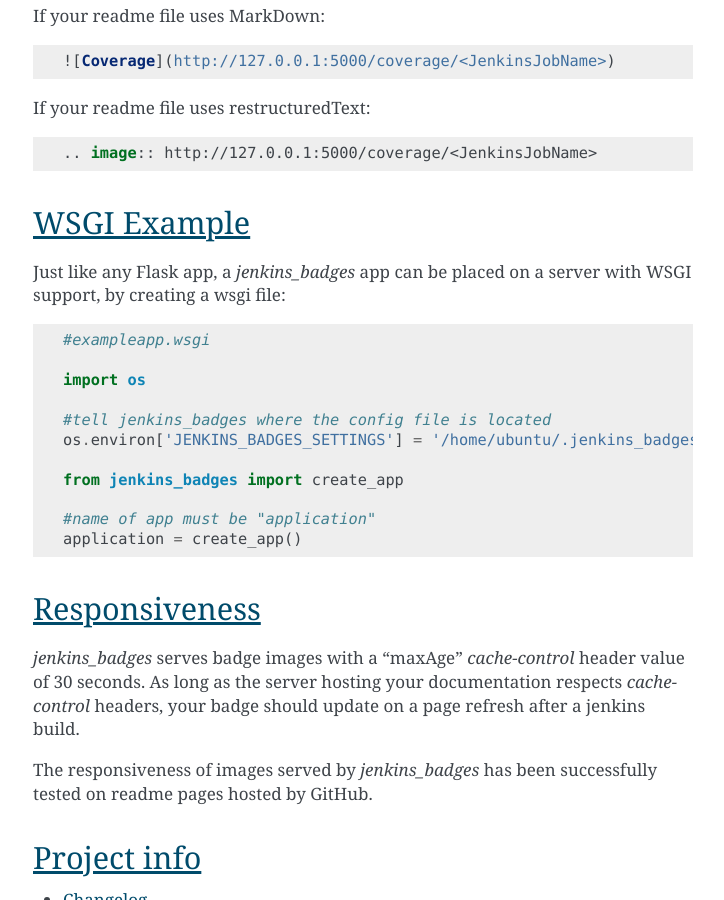
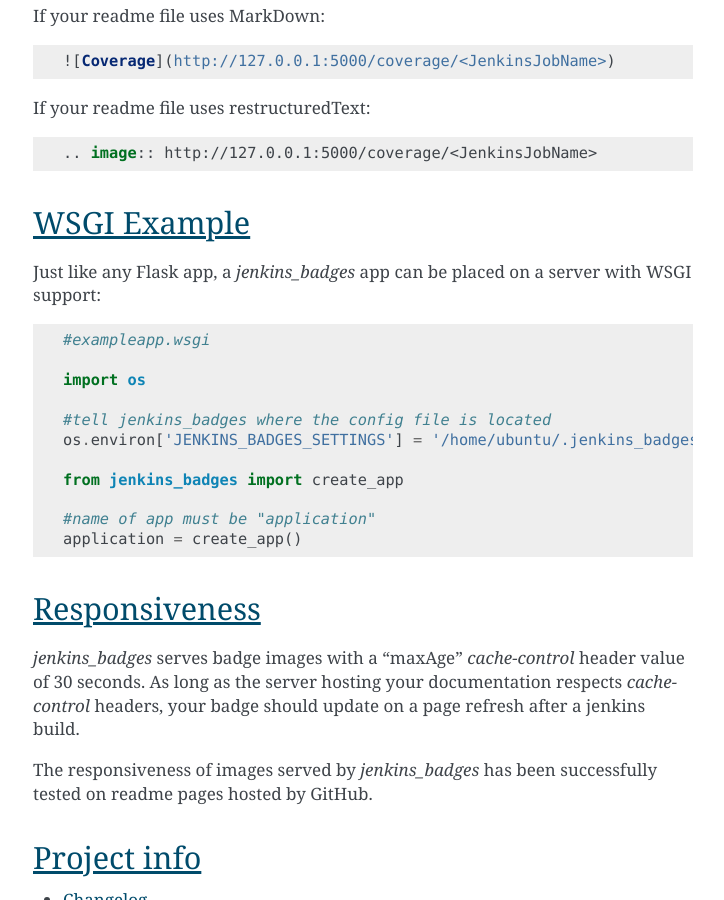
Before and after one commit to jeremyarr/jenkins_badges, a Sphinx documentation site: the page built from docs/index.rst, in a window 1280 px wide and 900 px high, scrolled down 3014 px. Shown: the whole window, without its empty margins (387-1111 px from the left). Built offline with Sphinx 7.4.7, drawn with Linux system fonts in a browser that asks for light colours.

```diff
--- a/docs/conf.py
+++ b/docs/conf.py
@@ -92,6 +92,7 @@
 # documentation.
 #
 html_theme_options = {}
+# html_theme_options = {"github_fork":"jeremyarr/jenkins_badges"}
 # html_theme_options = {"github_fork":"jeremyarr/jenkins_badges",
 #                       "index_logo":"logo_full.png"}
 
--- a/docs/index.rst
+++ b/docs/index.rst
@@ -152,8 +152,7 @@
 WSGI Example
 -------------
 
-Just like any Flask app, a `jenkins_badges` app can be placed on a server with WSGI support,
-by creating a wsgi file:
+Just like any Flask app, a `jenkins_badges` app can be placed on a server with WSGI support:
 
 .. code:: python
 
```
Also changed, not shown: 1 other file.
